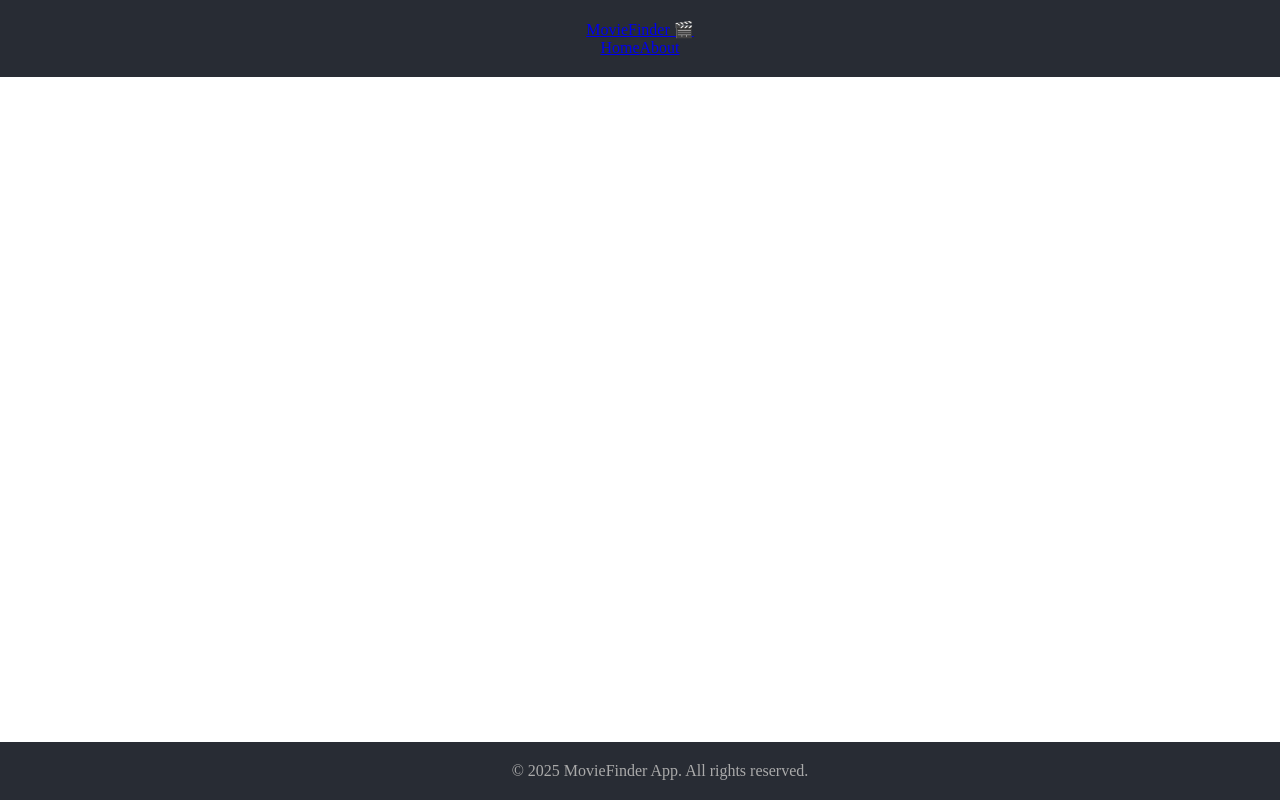
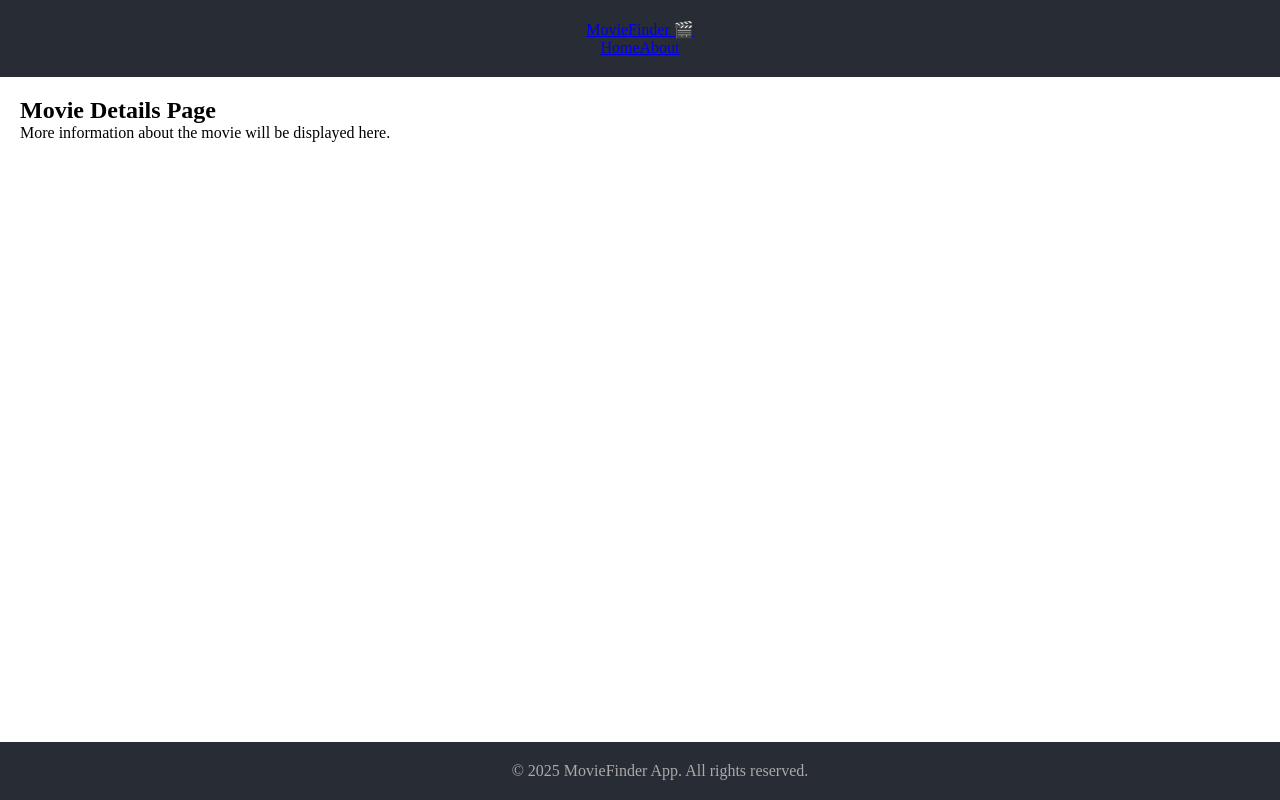
Before and after one commit to aminpirakand/moviefinderapp, a React (Vite) app: page /movie/1 in a window 1280 px wide. Built offline with nearby package versions, Linux system fonts and the light colour scheme.

Commit message:
lesson 7 exercise

```diff
--- a/src/App.jsx
+++ b/src/App.jsx
@@ -3,6 +3,7 @@ import Header from "./components/Header";
 import Footer from "./components/Footer";
 import AboutPage from './pages/AboutPages';
 import HomePage from './pages/HomePage';
+import MovieDetailsPage from './pages/MovieDetailsPage';
 
 import "./App.css";
 
@@ -16,6 +17,7 @@ function App() {
         <Routes> {/* تعریف محل نمایش صفحات */}
           <Route path="/" element={<HomePage />} />
           <Route path="/about" element={<AboutPage />} />
+          <Route path="/movie/:movieId" element={<MovieDetailsPage />} />
         </Routes>
       </div>
       <Footer />
--- a/src/components/MovieCard.jsx
+++ b/src/components/MovieCard.jsx
@@ -1,5 +1,6 @@
 import { useState } from 'react';
 import React from 'react'
+import { Link } from 'react-router-dom';
 
 function MovieCard({movie}) {
   const posterBaseUrl = 'https://image.tmdb.org/t/p/w500';
@@ -21,6 +22,7 @@ function MovieCard({movie}) {
 
 
   return (
+    <Link to={`/movie/${movie.id}`} className="movie-card-link">
     <div className="movie-card">
       <img src={posterUrl} alt={movie.title} />
       <h3>{movie.title}</h3>
@@ -36,6 +38,7 @@ function MovieCard({movie}) {
 
 
     </div>
+    </Link>
   );
 
 }
--- /dev/null
+++ b/src/pages/MovieDetailsPage.jsx
@@ -0,0 +1,10 @@
+// src/pages/MovieDetailsPage.jsx
+function MovieDetailsPage() {
+  return (
+    <div style={{ padding: '20px' }}>
+      <h2>Movie Details Page</h2>
+      <p>More information about the movie will be displayed here.</p>
+    </div>
+  );
+}
+export default MovieDetailsPage;
```
